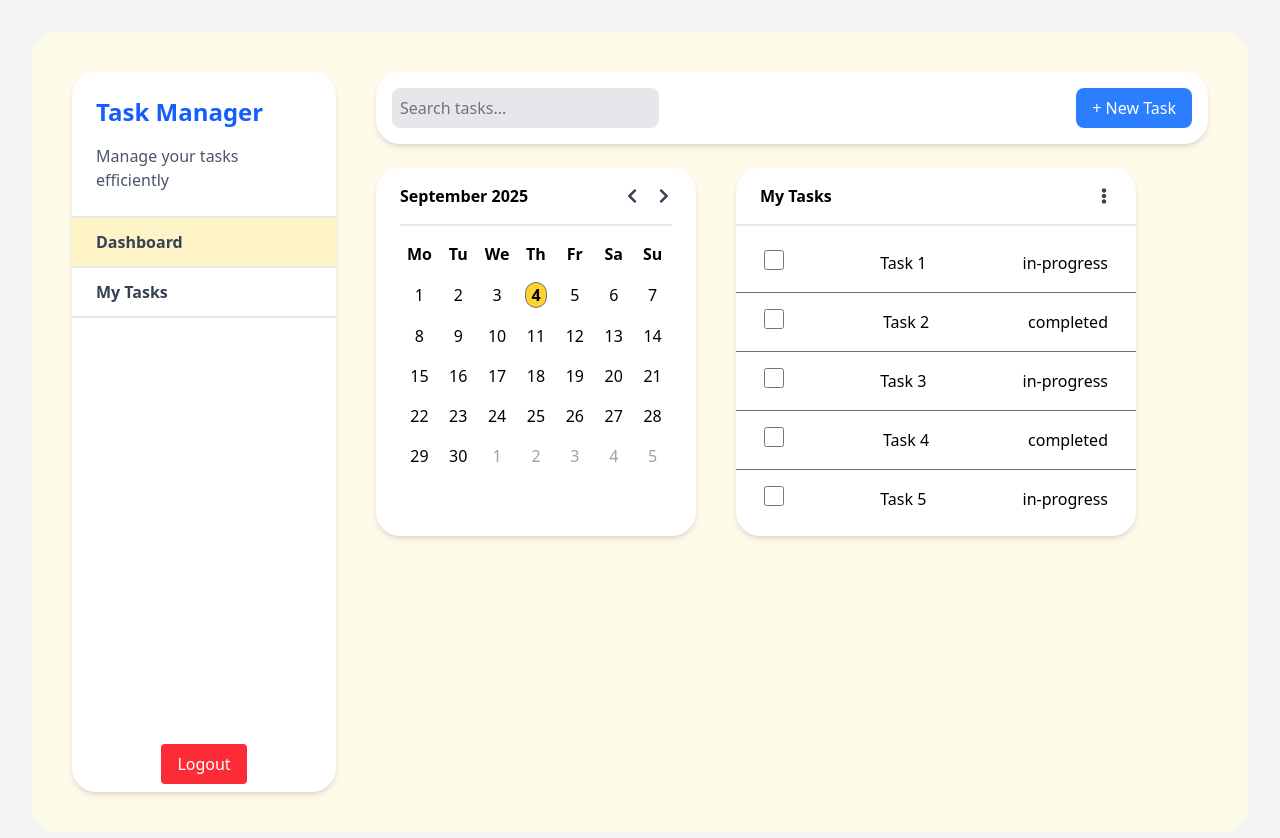
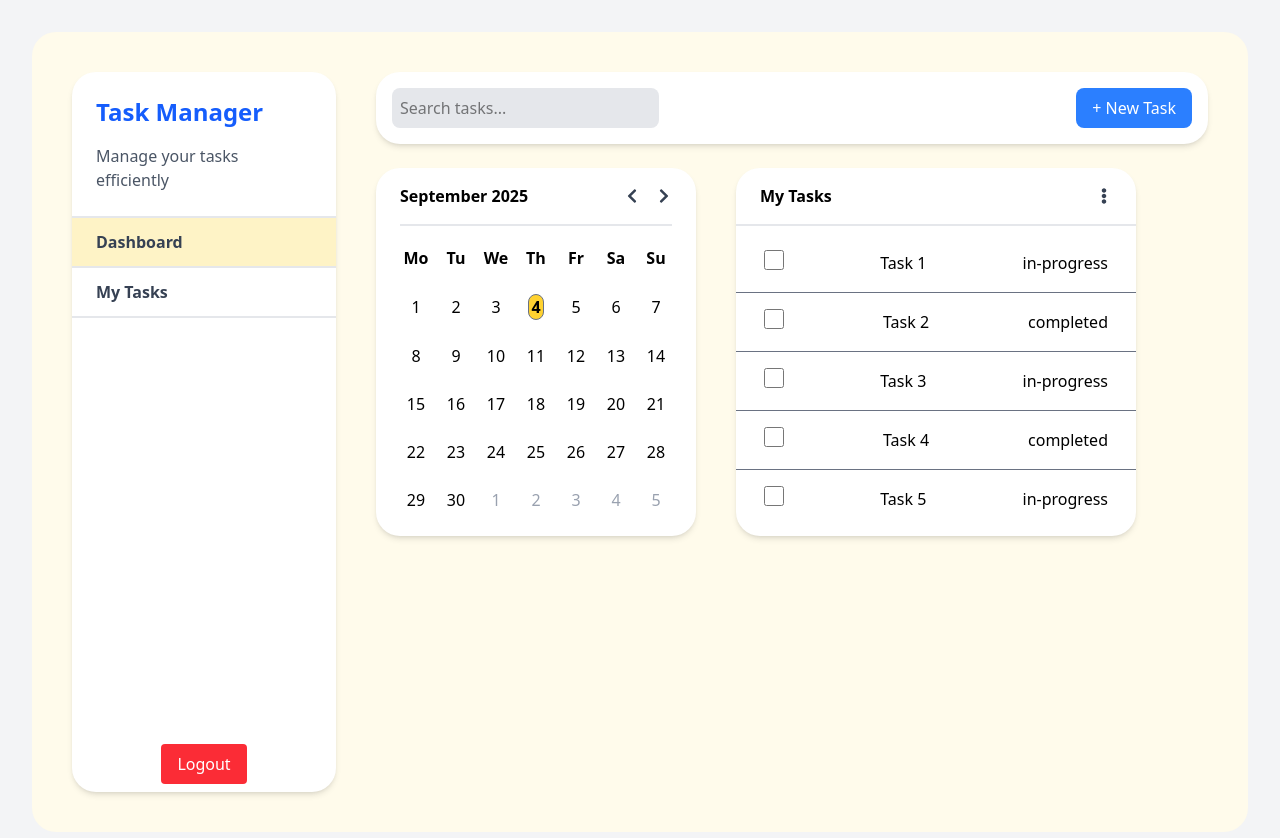
Before and after one commit to Safdari10/task-manager, a Next.js app in the folder frontend/: page /dashboard in a window 1280 px wide. Shown: the top 838 px of the page. Built offline with nearby package versions, Linux system fonts and the light colour scheme.

Commit message:
Adjusts grid layout in MonthView component for better spacing based on row count

```diff
--- a/frontend/src/app/dashboard/components/MonthView.tsx
+++ b/frontend/src/app/dashboard/components/MonthView.tsx
@@ -54,9 +54,13 @@ const MonthView = ({ currentMonth, currentYear }: MonthViewProps) => {
   const today = getToday();
 
   const weekDays = ["Mo", "Tu", "We", "Th", "Fr", "Sa", "Su"];
+  const numRows = getGridCells() / 7;
 
   return (
-    <div className="grid grid-cols-7 gap-4 w-full p-2 place-items-center">
+    <div
+      className={`grid grid-cols-7 px-2 w-full place-items-center ${
+        numRows === 6 ? "gap-4 py-2" : "gap-6 py-3"
+      }`}>
       {weekDays.map((day) => (
         <div key={day} className="text-center font-semibold">
           {day}
```
